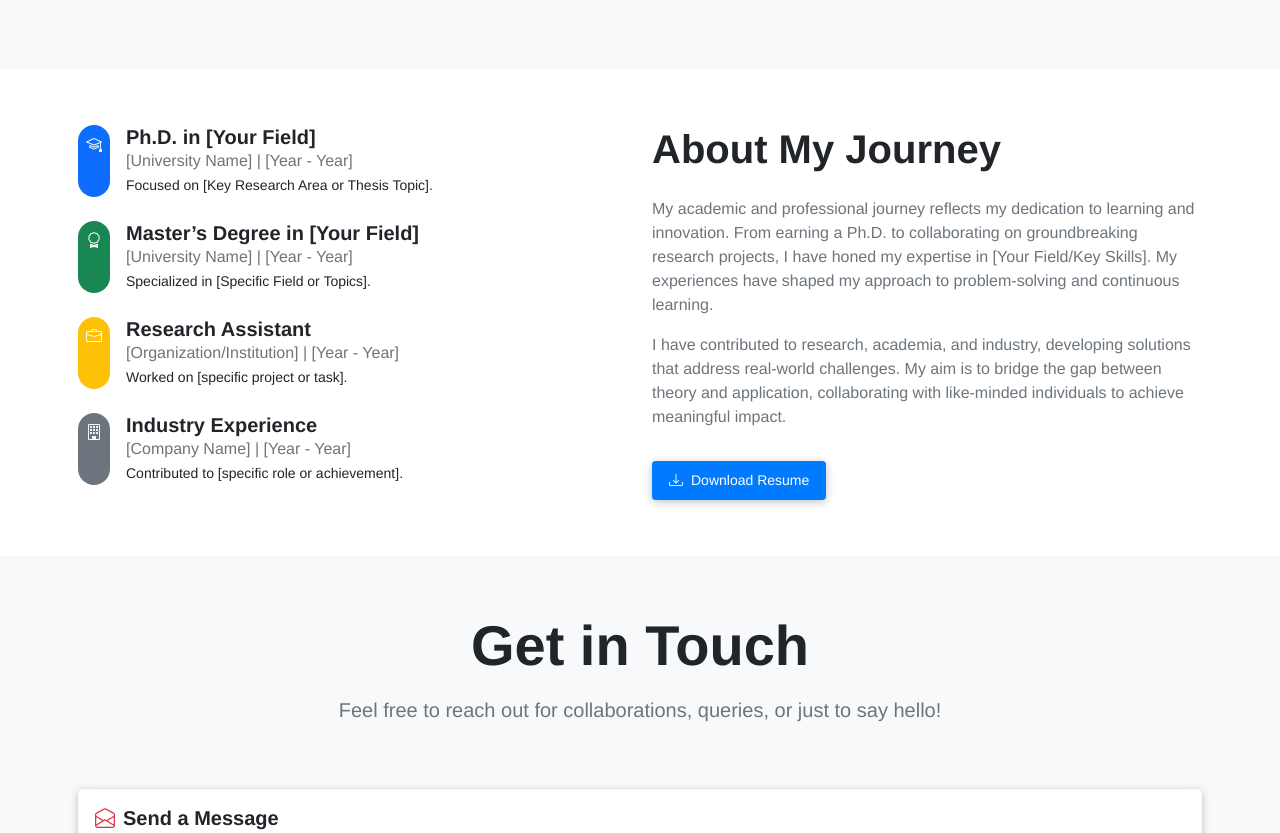
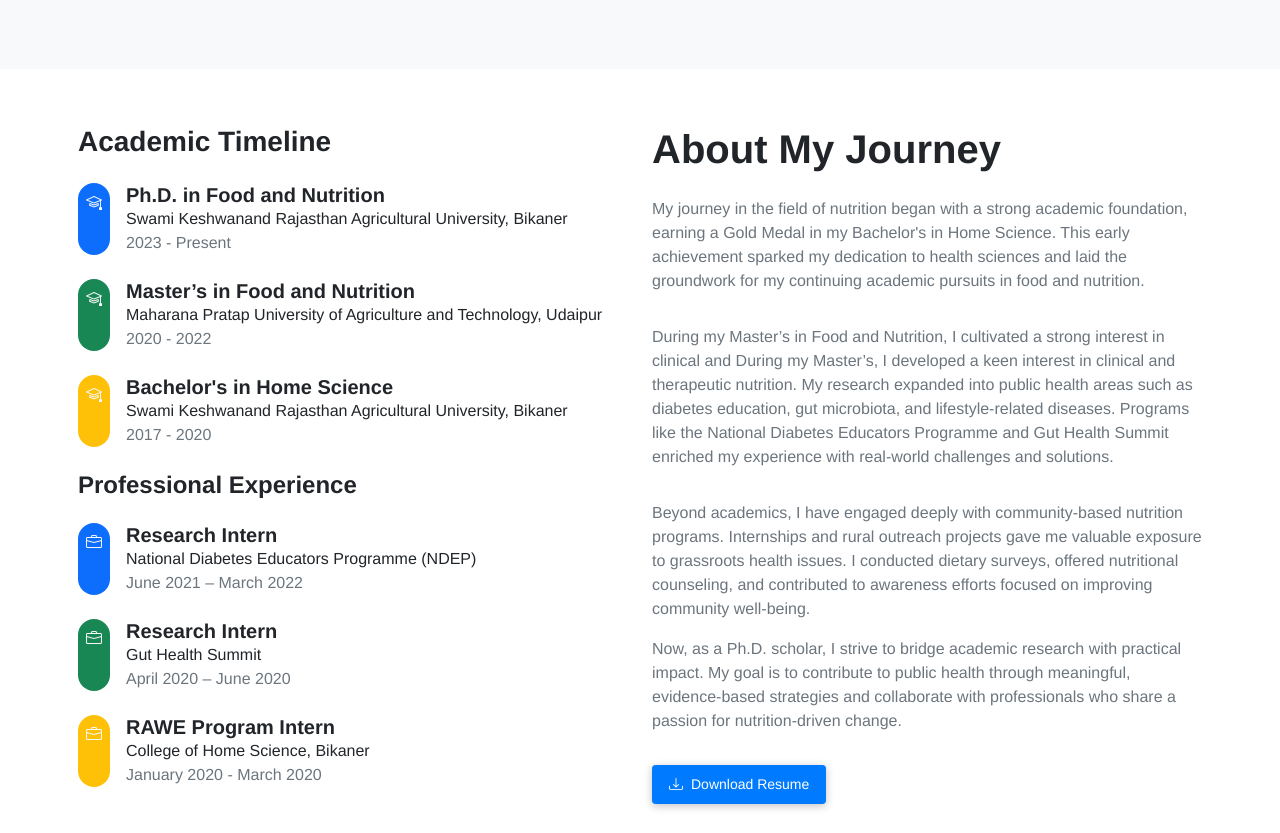
Before and after one commit to Self-Lakshh/PHD-Portfolio.github.io, a plain HTML site: page index.html in a window 1280 px wide. Shown: the part 1894-2727 px from the top of the page. Drawn offline with nearby package versions, Linux system fonts and the light colour scheme.

Commit message:
Fixed Skills, Experience and about me

```diff
--- a/index.html
+++ b/index.html
@@ -104,8 +104,10 @@
                 <div class="col-md-8 order-2 order-md-1">
                     <h5 class="display-5 fw-bold" data-aos="fade-down">Welcome to My Portfolio</h5>
                     <p class="lead text-muted mt-3" data-aos="fade-up">
-                        Hello! I am <strong> Yashasvi Rathore </strong>, a Ph.D. student specializing in <strong>Food and Nutrition
-                        </strong>. Explore my research, academic journey, and professional achievements in nutrition science, diabetes education, and gut health.
+                        Hello! I am <strong> Yashasvi Rathore </strong>, a Ph.D. student specializing in <strong>Food
+                            and Nutrition
+                        </strong>. Explore my research, academic journey, and professional achievements in nutrition
+                        science, diabetes education, and gut health.
                     </p>
                     <a href="#about" class="btn btn-primary btn-lg mt-4 px-4 shadow-sm" data-aos="fade-up">Know
                         More</a>
@@ -127,8 +129,10 @@
                 <div class="col-12 col-md-8">
                     <h6 class="display-6 fw-bold" data-aos="fade-down">About Me</h6>
                     <p class="lead text-muted mt-3" data-aos="fade-up">
-                        Hello! I am <strong>Yashasvi Rathore</strong>, a Ph.D. student specializing in <strong> Food and Nutrition. </strong>.
-                        My academic journey is fueled by a passion for oublic health nutrition, diabetes education, and gut health, and I am dedicated to
+                        Hello! I am <strong>Yashasvi Rathore</strong>, a Ph.D. student specializing in <strong> Food and
+                            Nutrition. </strong>.
+                        My academic journey is fueled by a passion for oublic health nutrition, diabetes education, and
+                        gut health, and I am dedicated to
                         advancing scientific understanding in these areas.
                         Explore my work, research contributions, and professional milestones below.
                     </p>
@@ -142,8 +146,11 @@
                         <div class="card-body">
                             <h5 class="card-title"><i class="bi bi-mortarboard pe-2"></i>Academic Background</h5>
                             <p class="card-text text-muted">
-                                I have earned a Master’s in Food and Nutrition from Maharana Pratap University of Agriculture and Technology, Udaipur. My research interests
-                                lie in diabetes education, gut health, community nutrition, and dietary interventions for lifestyle diseases. My work focuses on developing practical nutrition strategies to improve public health outcomes.
+                                I have earned a Master’s in Food and Nutrition from Maharana Pratap University of
+                                Agriculture and Technology, Udaipur. My research interests
+                                lie in diabetes education, gut health, community nutrition, and dietary interventions
+                                for lifestyle diseases. My work focuses on developing practical nutrition strategies to
+                                improve public health outcomes.
                             </p>
                             <a href="#about" class="btn btn-primary btn-sm mt-1 px-3 py-2 shadow-sm">Know More</a>
                         </div>
@@ -159,9 +166,11 @@
                                 <li><i class="bi bi-check-circle-fill text-primary"></i> Data Analysis</li>
                                 <li><i class="bi bi-check-circle-fill text-primary"></i> Scientific Writing</li>
                                 <li><i class="bi bi-check-circle-fill text-primary"></i> Research Methodology</li>
-                                <li><i class="bi bi-check-circle-fill text-primary"></i> Communication & Soft Skills</li>
+                                <li><i class="bi bi-check-circle-fill text-primary"></i> Communication & Soft Skills
+                                </li>
                                 <li><i class="bi bi-check-circle-fill text-primary"></i> Critical Thinking</li>
-                                <li><i class="bi bi-check-circle-fill text-primary"></i> MS Office Suite (Word, PowerPoint, Excel)</li>
+                                <li><i class="bi bi-check-circle-fill text-primary"></i> MS Office Suite (Word,
+                                    PowerPoint, Excel)</li>
                             </ul>
                         </div>
                     </div>
@@ -172,7 +181,9 @@
             <div class="row mt-4">
                 <div class="col-12 text-center">
                     <p class="lead text-muted" data-aos="fade-up">
-                        In addition to my academic pursuits, I have a strong interest in sports and community service. My goal is to contribute to public health imporvements and practical nutrition education across communities.
+                        In addition to my academic pursuits, I have a strong interest in sports and community service.
+                        My goal is to contribute to public health imporvements and practical nutrition education across
+                        communities.
                     </p>
                 </div>
             </div>
@@ -186,7 +197,8 @@
                 <div class="col-12 col-md-8">
                     <h6 class="display-6 fw-bold" data-aos="fade-down">My Research</h6>
                     <p class="lead text-muted mt-3" data-aos="fade-up">
-                        My research focuses on advancing knowledge in <strong>human nutrition, disease prevention, and food science education</strong>.
+                        My research focuses on advancing knowledge in <strong>human nutrition, disease prevention, and
+                            food science education</strong>.
                         Below are some of the projects and key areas I am actively working on.
                     </p>
                 </div>
@@ -198,9 +210,12 @@
                 <div class="col-md-4 mb-4" data-aos="fade-up">
                     <div class="card shadow-cust border-light rounded-3 h-100">
                         <div class="card-body">
-                            <h5 class="card-title"><i class="bi bi-graph-up-arrow pe-2"></i>Project 1: Diabetes Nutrition Education</h5>
+                            <h5 class="card-title"><i class="bi bi-graph-up-arrow pe-2"></i>Project 1: Diabetes
+                                Nutrition Education</h5>
                             <p class="card-text text-muted">
-                                A project aimed at empowering diabetic individuals through tailored nutrition and lifestyle guidance. This project explores the role of diet in managing diabetes and preventing complications.
+                                A project aimed at empowering diabetic individuals through tailored nutrition and
+                                lifestyle guidance. This project explores the role of diet in managing diabetes and
+                                preventing complications.
                             </p>
                             <a href="#research" class="btn btn-primary btn-sm mt-1 px-3 py-2 shadow-sm">Learn More</a>
                         </div>
@@ -211,10 +226,12 @@
                 <div class="col-md-4 mb-4" data-aos="fade-up" data-aos-delay="100">
                     <div class="card shadow-cust border-light rounded-3 h-100">
                         <div class="card-body">
-                            <h5 class="card-title"><i class="bi bi-lightbulb pe-2"></i>Project 2: Gut Health and Dietary Patterns</h5>
+                            <h5 class="card-title"><i class="bi bi-lightbulb pe-2"></i>Project 2: Gut Health and Dietary
+                                Patterns</h5>
                             <p class="card-text text-muted">
                                 Overview of the second project, detailing its importance and research outcomes.
-                                This research focuses on how various diets influence gut microbiota and overall digestive health, particularly in Indian dietary contexts.
+                                This research focuses on how various diets influence gut microbiota and overall
+                                digestive health, particularly in Indian dietary contexts.
                             </p>
                             <a href="#research" class="btn btn-primary btn-sm mt-1 px-3 py-2 shadow-sm">Learn More</a>
                         </div>
@@ -225,9 +242,11 @@
                 <div class="col-md-4 mb-4" data-aos="fade-up" data-aos-delay="200">
                     <div class="card shadow-cust border-light rounded-3 h-100">
                         <div class="card-body">
-                            <h5 class="card-title"><i class="bi bi-bar-chart pe-2"></i>Project 3: Nutrition Awareness in Rural Communities</h5>
+                            <h5 class="card-title"><i class="bi bi-bar-chart pe-2"></i>Project 3: Nutrition Awareness in
+                                Rural Communities</h5>
                             <p class="card-text text-muted">
-                                Involved in designing and implementing nutrition education programs for rural populations, emphasizing child and maternal health, and balanced diets.
+                                Involved in designing and implementing nutrition education programs for rural
+                                populations, emphasizing child and maternal health, and balanced diets.
                             </p>
                             <a href="#research" class="btn btn-primary btn-sm mt-1 px-3 py-2 shadow-sm">Learn More</a>
                         </div>
@@ -252,17 +271,22 @@
     <section id="resume" class="py-5 bg-white" data-aos="fade-up">
         <div class="container">
             <div class="row">
+
                 <!-- Timeline Section (Left) -->
                 <div class="col-md-6" data-aos="fade-right">
                     <div class="timeline">
+
+                        <h3 class="fw-bold mb-4">Academic Timeline</h3>
+
                         <!-- Timeline Item 1 -->
                         <div class="timeline-item mb-4">
                             <div class="d-flex align-content-center">
                                 <i class="bi bi-mortarboard rounded-5 bg-primary p-2 me-3 text-light"></i>
                                 <div>
-                                    <h5 class="fw-bold m-0">Ph.D. in [Your Field]</h5>
-                                    <p class="text-muted mb-0">[University Name] | [Year - Year]</p>
-                                    <small>Focused on [Key Research Area or Thesis Topic].</small>
+                                    <h5 class="fw-bold m-0">Ph.D. in Food and Nutrition</h5>
+                                    <p class="fw-normal mb-0">Swami Keshwanand Rajasthan Agricultural University,
+                                        Bikaner</p>
+                                    <p class="text-muted mb-0">2023 - Present</p>
                                 </div>
                             </div>
                         </div>
@@ -270,11 +294,12 @@
                         <!-- Timeline Item 2 -->
                         <div class="timeline-item mb-4">
                             <div class="d-flex align-content-center">
-                                <i class="bi bi-award rounded-5 bg-success p-2 me-3 text-light"></i>
+                                <i class="bi bi-mortarboard rounded-5 bg-success p-2 me-3 text-light"></i>
                                 <div>
-                                    <h5 class="fw-bold m-0">Master’s Degree in [Your Field]</h5>
-                                    <p class="text-muted mb-0">[University Name] | [Year - Year]</p>
-                                    <small>Specialized in [Specific Field or Topics].</small>
+                                    <h5 class="fw-bold m-0">Master’s in Food and Nutrition</h5>
+                                    <p class="fw-normal mb-0">Maharana Pratap University of Agriculture and Technology,
+                                        Udaipur</p>
+                                    <p class="text-muted mb-0">2020 - 2022</p>
                                 </div>
                             </div>
                         </div>
@@ -282,23 +307,50 @@
                         <!-- Timeline Item 3 -->
                         <div class="timeline-item mb-4">
                             <div class="d-flex align-content-center">
-                                <i class="bi bi-briefcase rounded-5 bg-warning p-2 me-3 text-light"></i>
+                                <i class="bi bi-mortarboard rounded-5 bg-warning p-2 me-3 text-light"></i>
                                 <div>
-                                    <h5 class="fw-bold m-0">Research Assistant</h5>
-                                    <p class="text-muted mb-0">[Organization/Institution] | [Year - Year]</p>
-                                    <small>Worked on [specific project or task].</small>
+                                    <h5 class="fw-bold m-0">Bachelor's in Home Science</h5>
+                                    <p class="fw-normal mb-0">Swami Keshwanand Rajasthan Agricultural University,
+                                        Bikaner</p>
+                                    <p class="text-muted mb-0">2017 - 2020</p>
                                 </div>
                             </div>
                         </div>
 
+                        <h4 class="fw-bold mb-4"> Professional Experience </h4>
+
                         <!-- Timeline Item 4 -->
+                        <div class="timeline-item mb-4">
+                            <div class="d-flex align-content-center">
+                                <i class="bi bi-briefcase rounded-5 bg-primary p-2 me-3 text-light"></i>
+                                <div>
+                                    <h5 class="fw-bold m-0">Research Intern</h5>
+                                    <p class="fw-normal m-0">National Diabetes Educators Programme (NDEP)</p>
+                                    <p class="text-muted mb-0">June 2021 – March 2022</p>
+                                </div>
+                            </div>
+                        </div>
+
+                        <!-- Timeline Item 5 -->
+                        <div class="timeline-item mb-4">
+                            <div class="d-flex align-content-center">
+                                <i class="bi bi-briefcase rounded-5 bg-success p-2 me-3 text-light"></i>
+                                <div>
+                                    <h5 class="fw-bold m-0">Research Intern</h5>
+                                    <p class="fw-normal m-0">Gut Health Summit</p>
+                                    <p class="text-muted mb-0">April 2020 – June 2020</p>
+                                </div>
+                            </div>
+                        </div>
+
+                        <!-- Timeline Item 6 -->
                         <div class="timeline-item">
                             <div class="d-flex align-content-center">
-                                <i class="bi bi-building rounded-5 bg-secondary p-2 me-3 text-light"></i>
+                                <i class="bi bi-briefcase rounded-5 bg-warning p-2 me-3 text-light"></i>
                                 <div>
-                                    <h5 class="fw-bold m-0">Industry Experience</h5>
-                                    <p class="text-muted mb-0">[Company Name] | [Year - Year]</p>
-                                    <small>Contributed to [specific role or achievement].</small>
+                                    <h5 class="fw-bold m-0">RAWE Program Intern</h5>
+                                    <p class="fw-normal m-0">College of Home Science, Bikaner</p>
+                                    <p class="text-muted mb-0">January 2020 - March 2020</p>
                                 </div>
                             </div>
                         </div>
@@ -309,18 +361,27 @@
                 <div class="col-md-6 d-flex flex-column align-items-start justify-content-center" data-aos="fade-left">
                     <h4 class="display-6 fw-bold">About My Journey</h4>
                     <p class="text-muted mt-3">
-                        My academic and professional journey reflects my dedication to learning and innovation.
-                        From earning a Ph.D. to collaborating on groundbreaking research projects, I have honed my
-                        expertise
-                        in [Your Field/Key Skills]. My experiences have shaped my approach to problem-solving and
-                        continuous learning.
+                        My journey in the field of nutrition began with a strong academic foundation, earning a Gold Medal in my Bachelor's in
+                        Home Science. This early achievement sparked my dedication to health sciences and laid the groundwork for my continuing
+                        academic pursuits in food and nutrition.
+                    </p>
+                    <p class="text-muted mt-3">
+                        During my Master’s in Food and Nutrition, I cultivated a strong interest in clinical and
+                        During my Master’s, I developed a keen interest in clinical and therapeutic nutrition. My research expanded into public
+                        health areas such as diabetes education, gut microbiota, and lifestyle-related diseases. Programs like the National
+                        Diabetes Educators Programme and Gut Health Summit enriched my experience with real-world challenges and solutions.
+                    </p>
+                    <p class="text-muted mt-3">
+                        Beyond academics, I have engaged deeply with community-based nutrition programs. Internships and rural outreach projects
+                        gave me valuable exposure to grassroots health issues. I conducted dietary surveys, offered nutritional counseling, and
+                        contributed to awareness efforts focused on improving community well-being.
                     </p>
                     <p class="text-muted">
-                        I have contributed to research, academia, and industry, developing solutions that address
-                        real-world challenges.
-                        My aim is to bridge the gap between theory and application, collaborating with like-minded
-                        individuals to achieve meaningful impact.
+                        Now, as a Ph.D. scholar, I strive to bridge academic research with practical impact. My goal is to contribute to public
+                        health through meaningful, evidence-based strategies and collaborate with professionals who share a passion for
+                        nutrition-driven change.
                     </p>
+
                     <a href="assets/resume.pdf" class="btn btn-primary btn-sm mt-3 px-3 py-2 shadow-cust"
                         target="_blank">
                         <i class="bi bi-download pe-2"></i>Download Resume
```
